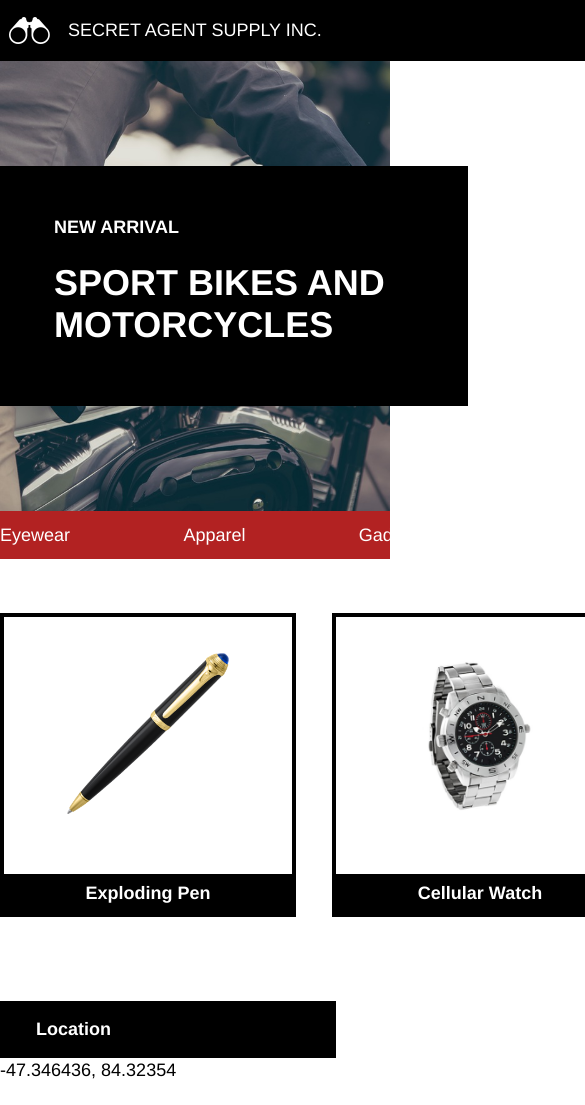
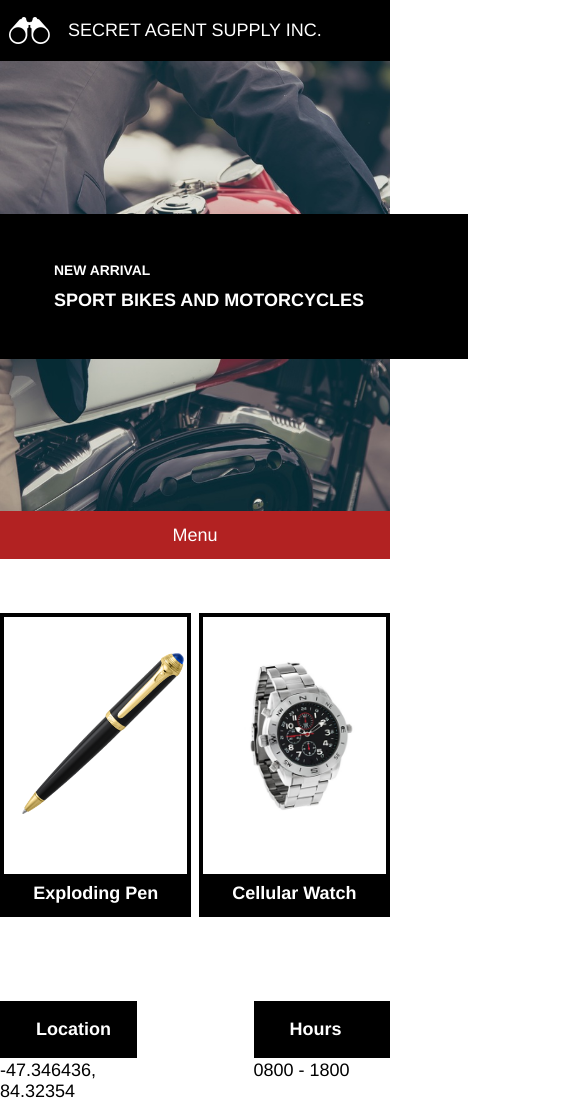
Before and after one commit to Khrystyna007/secretagent, a plain HTML site: page index.html in a window 390 px wide. Shown: the top 1105 px of the page, 585 px wide, since content can reach past the window. Drawn offline with Linux system fonts and the light colour scheme.

Commit message:
responsive tablet

```diff
--- a/index.html
+++ b/index.html
@@ -29,7 +29,7 @@
   <!-- Nav-->
 <nav>
   <div class="container-nav">
-    <ul>
+    <ul class="web">
       <li>Eyewear</li>
       <li>Apparel</li>
       <li>Gadgets</li>
@@ -38,7 +38,14 @@
       <li>Contact</li>
     </ul>
   </div>
+  <div class="tablet">
+    <ul>
+      <li>Menu</li>
+    </ul>
+  </div>
 </nav>
+
+
   <!-- Products-->
 <div class="product">
   <div class="product-container">
@@ -53,8 +60,8 @@
       <h4>Cellular Watch</h4>
     </div>
 
-   <div class="item">
-    <img id="idglasses"src="./resources/glasses.png" alt="glasses">
+   <div class="item" id="glasses-hide">
+    <img src="./resources/glasses.png" alt="glasses">
     <h4>Thermal Glasses</h4>
    </div>
 
@@ -62,6 +69,7 @@
 </div>
 
   <!-- Location info-->
+
   <div class="location-container">
 
    <div class="location">
@@ -75,7 +83,9 @@
    </div>
 
  </div>
+
   <!-- footer-->
+
    <div class="footer-container">
     <footer>
       <h6>Copyright Secret Agent Supply Inc.</h6>
--- a/resources/style.css
+++ b/resources/style.css
@@ -12,11 +12,10 @@ body{
   background-color: black;
   padding-top: 0.12rem;/* 0.66rem */
   padding-bottom: 0.12rem;/* 0.66rem */
-  width: 960px;
+  max-width: 960px;
   margin: auto;
   display: flex;
   align-items: center;
-
 }
 
 h3{
@@ -43,12 +42,11 @@ background-color: black;
   background-size: cover;
   height: 25rem;
   display: flex;
+}
 
-
-}
 .black-banner{
   background-color: black;
-  width: 20rem;
+  max-width: 20rem;
   padding: 2rem 3rem;
 }
 .container-banner{
@@ -81,7 +79,7 @@ nav{
   max-width: 100%;
 }
 .container-nav{
-  width: 960px;
+  max-width: 960px;
   margin: auto;
 }
 /* Products */
@@ -104,7 +102,7 @@ nav{
 
 .product-container{
   display: flex;
-  width: 960px;
+  max-width: 960px;
   margin: auto;
   justify-content: space-between;
   margin-top: 3rem;
@@ -122,7 +120,7 @@ h4{
 /* Location & Hours */
 
 .location-container{
-  width: 960px;
+  max-width: 960px;
   margin: auto;
   display: flex;
   justify-content: space-between;
@@ -144,7 +142,7 @@ h5{
 /* Footer */
 
 footer{
-  width: 960px;
+  max-width: 960px;
   margin: auto;
   display: flex;
   align-items: center;
@@ -152,7 +150,6 @@ footer{
 }
 
 .footer-container{
-  width: 100%;
   background-color: black;
   margin-top: 4rem;
   height: 5rem;
@@ -164,3 +161,64 @@ h6{
   font-size: 1rem;
   font-weight: normal;
 }
+.tablet{
+  display: none;
+}
+/* Tablet */
+
+@media only screen and (max-width: 1024px) {
+                                 /* Nav-Tablet */
+  h2{
+    font-size: 0.77rem;
+  }
+  h1{
+    font-size: 1.5rem;
+  }
+.tablet{
+  display: flex;
+  align-items: center;
+}
+.web{
+  display: none;
+}
+ul{
+  margin: 0 auto;
+}
+                               /* Products-Tablet */
+#glasses-hide{
+  display: none;
+}
+.item{
+width: 47%;
+}
+                               /* Location-Tablet */
+.location, .hours{
+  width: 35%;
+}
+}
+/* Phone */
+@media only screen and (max-width: 470px){
+
+  h1, h2{
+  font-weight: bold;
+  }
+  h2{
+    font-size: 0.77rem;
+  }
+  h1{
+    font-size: 1rem;
+  }
+.black-banner{
+    width: 100%;
+
+}
+
+
+
+
+
+
+
+
+
+}
```
Lines whose indentation alone changed are shown as unchanged.
